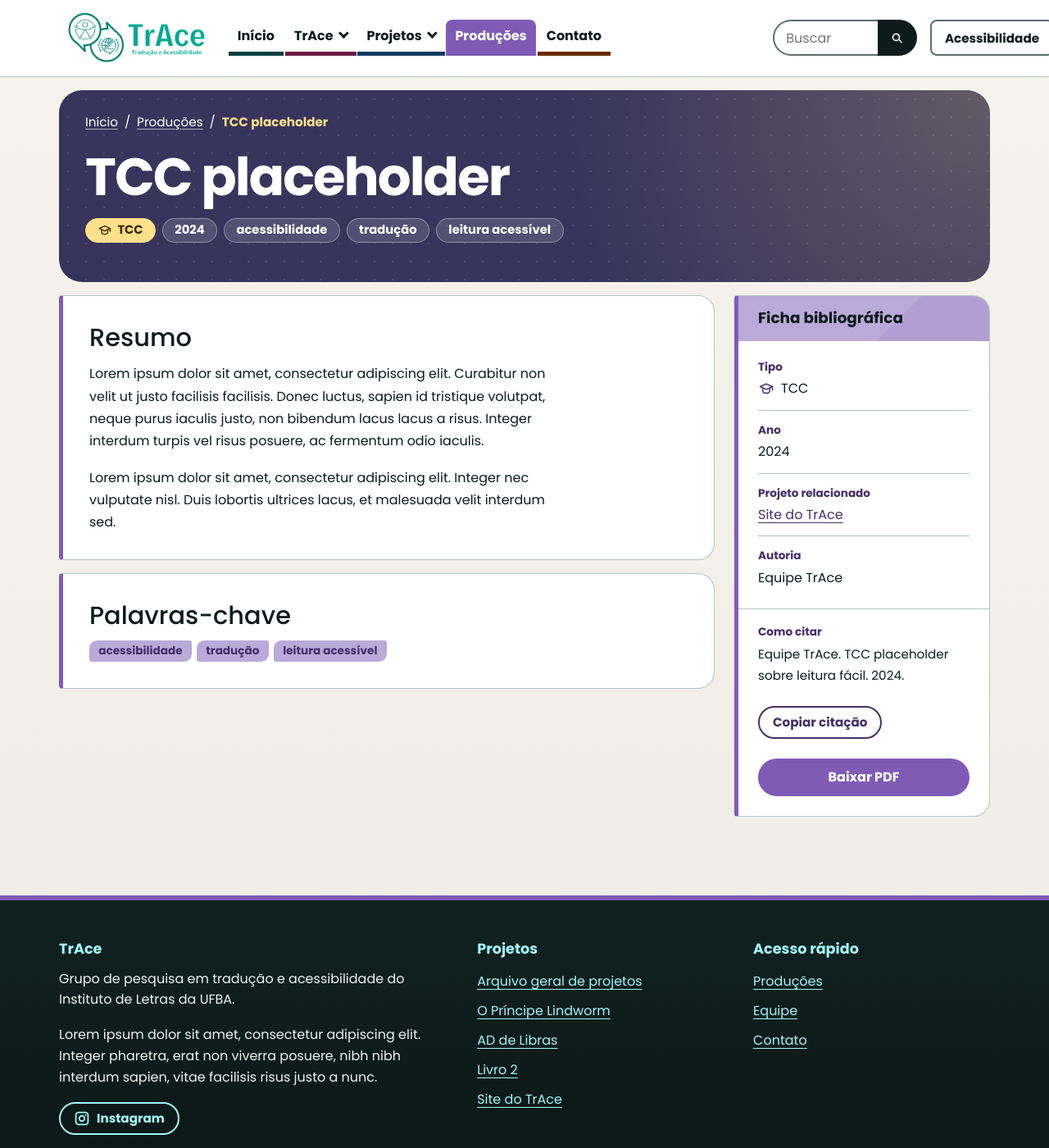
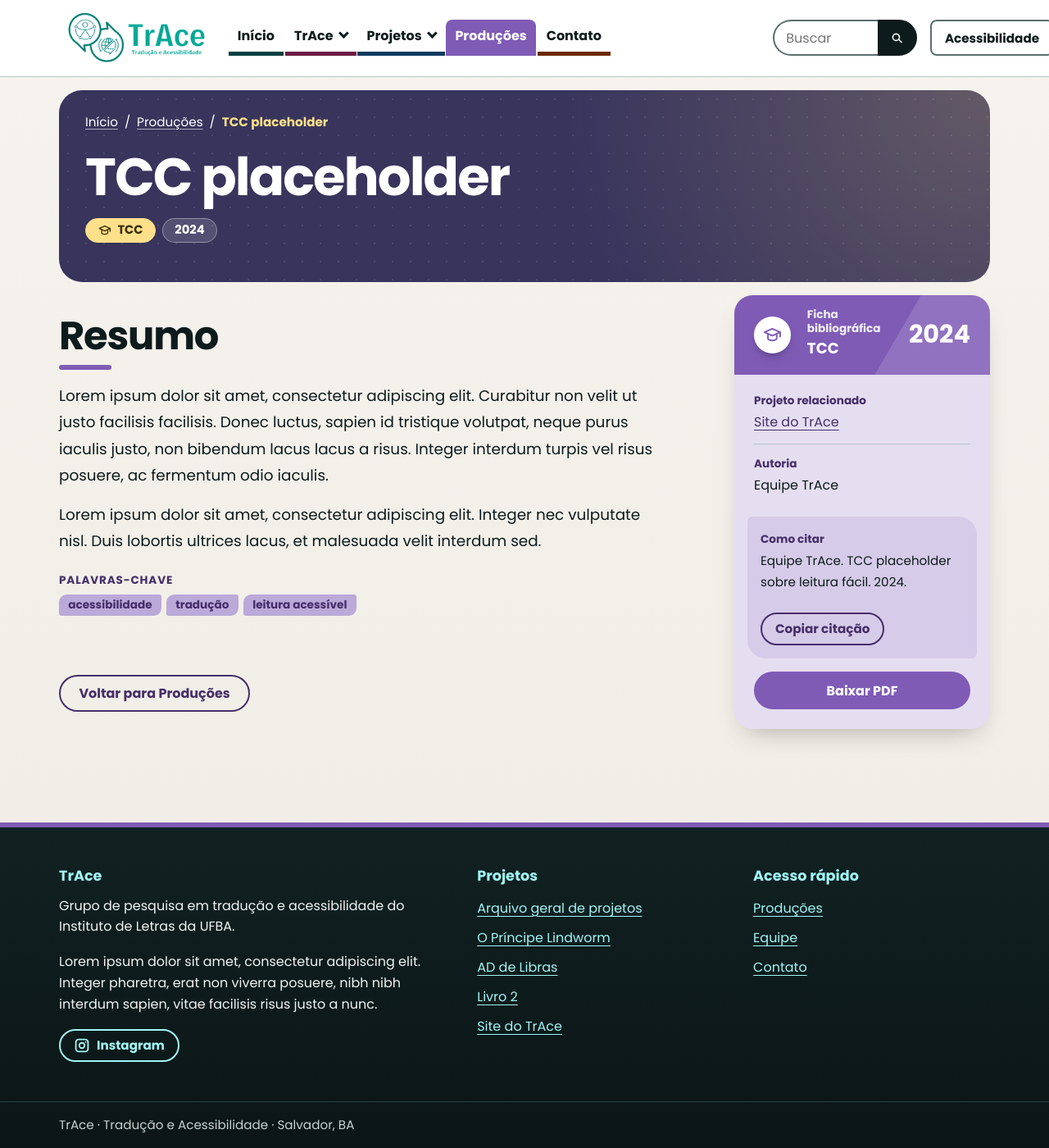
Before and after one commit to Niuuzinho/site-trace-teste, a Jekyll site: the page built from _producoes/tcc-placeholder-sobre-leitura-facil.md, in a window 1280 px wide and 1400 px high. Shown: the whole window at 82% size. Built offline with Jekyll 4.4.1, drawn with Linux system fonts in a browser that asks for light colours.

Commit message:
Página de produção: resumo solto, ficha colorida, palavras-chave em chips e outras produções do projeto
Co-Authored-By: Claude Sonnet 5.5 <noreply@anthropic.com>
Claude-Session: https://claude.ai/code/session_01AbHHXVauvBZ2sfPmWDepMS

```diff
--- a/_layouts/producao.html
+++ b/_layouts/producao.html
@@ -2,21 +2,29 @@
 layout: default
 ---
 {%- assign proj = site.projetos | where: "title", page.projeto | first -%}
-{%- capture chips -%}<li class="chip-forte">{% include icone-tipo.html tipo=page.tipo %}{{ page.tipo }}</li><li>{{ page.ano }}</li>{% for t in page.palavras_chave limit: 3 %}<li>{{ t }}</li>{% endfor %}{%- endcapture -%}
+{%- capture chips -%}<li class="chip-forte">{% include icone-tipo.html tipo=page.tipo %}{{ page.tipo }}</li><li>{{ page.ano }}</li>{%- endcapture -%}
 {% include topo.html titulo=page.title pai="Produções" pai_url="/producoes/" chips=chips %}
 <div class="container pagina-corpo">
-  <div class="com-ficha">
+  <div class="com-ficha prod-pagina">
     <div class="bloco-a">
-      <section class="caixa" aria-labelledby="h-resumo">
+      <section class="resumo" aria-labelledby="h-resumo">
         <h2 id="h-resumo">Resumo</h2>
         {{ content }}
       </section>
+      {%- if page.palavras_chave and page.palavras_chave.size > 0 %}
+      <section class="prod-chaves" aria-labelledby="h-palavras">
+        <h2 id="h-palavras">Palavras-chave</h2>
+        <ul class="temas">{% for t in page.palavras_chave %}<li>{{ t }}</li>{% endfor %}</ul>
+      </section>
+      {%- endif %}
     </div>
-    <aside class="ficha-card" aria-labelledby="h-ficha">
-      <h2 id="h-ficha">Ficha bibliográfica</h2>
+    <aside class="ficha-card ficha-prod" aria-labelledby="h-ficha">
+      <div class="ficha-topo">
+        <span class="ficha-icone">{% include icone-tipo.html tipo=page.tipo %}</span>
+        <div class="ficha-titulos"><h2 id="h-ficha">Ficha bibliográfica</h2><p class="ficha-tipo">{{ page.tipo }}</p></div>
+        <p class="ficha-ano"><span class="so-leitor">Ano </span>{{ page.ano }}</p>
+      </div>
       <dl class="ficha">
-        <div><dt>Tipo</dt><dd class="tipo-ficha">{% include icone-tipo.html tipo=page.tipo %}{{ page.tipo }}</dd></div>
-        <div><dt>Ano</dt><dd>{{ page.ano }}</dd></div>
         <div><dt>Projeto relacionado</dt><dd>{% if proj %}<a href="{{ proj.url | relative_url }}">{{ proj.title }}</a>{% else %}{{ page.projeto }}{% endif %}</dd></div>
         <div><dt>Autoria</dt><dd>{{ page.autoria }}</dd></div>
       </dl>
@@ -31,12 +39,18 @@ layout: default
       {%- endif %}
     </aside>
     <div class="bloco-b">
-      {%- if page.palavras_chave and page.palavras_chave.size > 0 %}
-      <section class="caixa" aria-labelledby="h-palavras">
-        <h2 id="h-palavras">Palavras-chave</h2>
-        <ul class="temas">{% for t in page.palavras_chave %}<li>{{ t }}</li>{% endfor %}</ul>
+      {%- assign outras = site.producoes | where: "projeto", page.projeto | where_exp: "r", "r.url != page.url" | sort: "ano" | reverse %}
+      {%- if outras.size > 0 %}
+      <section class="prod-outras" aria-labelledby="h-outras">
+        <h2 id="h-outras">Outras produções deste projeto</h2>
+        <ul class="cartoes">
+          {%- for r in outras limit: 2 %}
+          {% include producao-item.html producao=r %}
+          {%- endfor %}
+        </ul>
       </section>
       {%- endif %}
+      <p class="prod-voltar"><a class="botao-sec" href="{{ '/producoes/' | relative_url }}">Voltar para Produções</a></p>
     </div>
   </div>
 </div>
--- a/assets/css/main.css
+++ b/assets/css/main.css
@@ -1394,3 +1394,34 @@ html[data-contraste="alto"] .cartao-ref { background: var(--papel); }
 html[data-contraste="alto"] .cartao-ref .cartao-topo { background: var(--papel); color: var(--tinta); border-bottom: 2px solid var(--tinta); }
 html[data-contraste="alto"] .cartao-ref .ref-tipo, html[data-contraste="alto"] .cartao-ref .ref-ano { color: var(--tinta); }
 html[data-contraste="alto"] .cartao-ref .ref-tipo .icone-tipo { background: var(--tinta); color: var(--papel); }
+
+/* Página de produção: resumo solto, palavras-chave em chips, ficha com topo colorido, outras produções */
+.prod-pagina .resumo > h2, .prod-pagina .prod-outras > h2 { margin: 0 0 var(--e4); font-size: clamp(1.9rem, 1.3rem + 2.6vw, 3rem); font-weight: 700; line-height: 1.1; letter-spacing: -0.025em; }
+.prod-pagina .resumo > h2::after, .prod-pagina .prod-outras > h2::after { content: ""; display: block; width: 4rem; height: 6px; margin-top: var(--e2); border-radius: 3px; background: var(--t-forte); }
+.prod-pagina .prod-outras > h2 { font-size: clamp(1.5rem, 1.2rem + 1.4vw, 2rem); }
+.prod-pagina .resumo p { font-size: 1.15rem; line-height: 1.75; max-width: 46rem; margin: 0 0 var(--e4); }
+.prod-chaves { margin-top: var(--e5); }
+.prod-chaves > h2 { margin: 0 0 var(--e2); font-size: 0.85rem; font-weight: 700; letter-spacing: 0.06em; text-transform: uppercase; color: var(--t-tinta); }
+.prod-chaves .temas { margin: 0; padding: 0; }
+.ficha-prod { border: 0; border-radius: 1.4rem; background: color-mix(in srgb, var(--t-banda) 38%, var(--cartao)); box-shadow: 0 0.9rem 2rem -1rem rgb(40 40 30 / 0.4); }
+.ficha-topo { position: relative; isolation: isolate; overflow: hidden; display: flex; align-items: center; gap: var(--e3); padding: var(--e4) var(--e5); background: var(--t-forte); color: #fff; }
+.ficha-topo::before { content: ""; position: absolute; z-index: -1; top: 0; bottom: 0; right: 0; width: 45%; background: #fff; opacity: 0.14; clip-path: polygon(40% 0, 100% 0, 100% 100%, 0 100%); pointer-events: none; }
+.ficha-icone .icone-tipo { box-sizing: content-box; display: block; width: 1.6rem; height: 1.6rem; padding: 0.6rem; border-radius: 50%; background: #fff; color: var(--t-forte); box-shadow: 0 0.4rem 0.8rem -0.4rem rgb(0 0 0 / 0.5); }
+.ficha-titulos { flex: 1; min-width: 0; }
+.ficha-topo h2 { margin: 0; padding: 0; background: none; font-size: 0.85rem; font-weight: 600; color: #fff; opacity: 0.9; }
+.ficha-topo h2::before { display: none; }
+.ficha-tipo { margin: 0; font-size: 1.15rem; font-weight: 700; color: #fff; }
+.ficha-ano { margin: 0; font-size: 1.9rem; font-weight: 700; line-height: 1; color: #fff; }
+.ficha-prod .ficha dd a { color: var(--t-tinta); }
+.ficha-prod .citacao { margin: 0 var(--e4) var(--e4); padding: var(--e4); border: 0; border-radius: 0.4rem 1.4rem 0.4rem 1.4rem; background: color-mix(in srgb, var(--t-banda) 60%, var(--cartao)); }
+.ficha-prod .ficha-rodape { padding-top: 0; }
+.prod-pagina .bloco-b { margin-top: var(--e6); }
+.prod-voltar { margin: var(--e5) 0 0; }
+html[data-contraste="alto"] .ficha-prod { background: var(--papel); border: 2px solid var(--tinta); box-shadow: none; }
+html[data-contraste="alto"] .ficha-topo { background: var(--papel); color: var(--tinta); border-bottom: 2px solid var(--tinta); }
+html[data-contraste="alto"] .ficha-topo::before { display: none; }
+html[data-contraste="alto"] .ficha-topo h2, html[data-contraste="alto"] .ficha-tipo, html[data-contraste="alto"] .ficha-ano { color: var(--tinta); opacity: 1; }
+html[data-contraste="alto"] .ficha-icone .icone-tipo { background: var(--tinta); color: var(--papel); }
+html[data-contraste="alto"] .ficha-prod .citacao { background: var(--papel); border: 2px solid var(--tinta); }
+.prod-pagina .bloco-a { padding-top: var(--e5); }
+.prod-pagina .ficha-card { margin-top: 0; }
```
Also changed, not shown: CLAUDE.md (+1 -0 lines).
